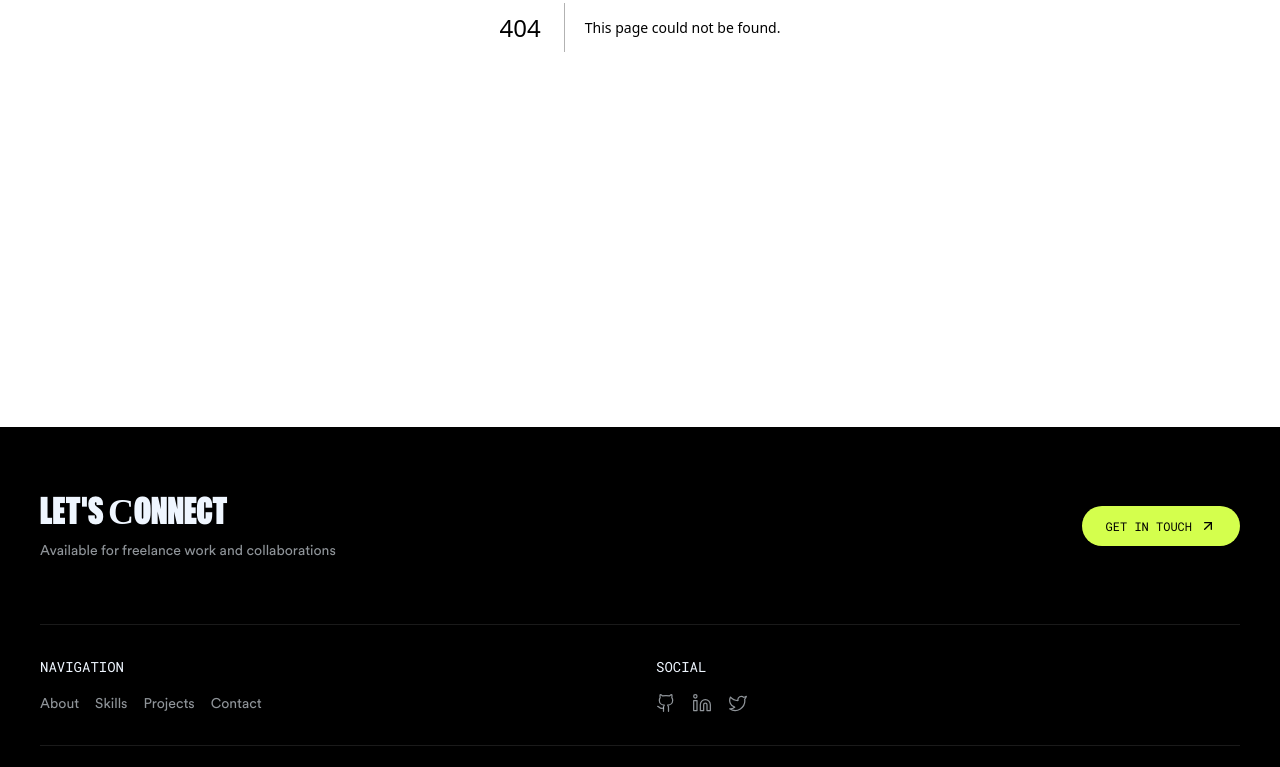
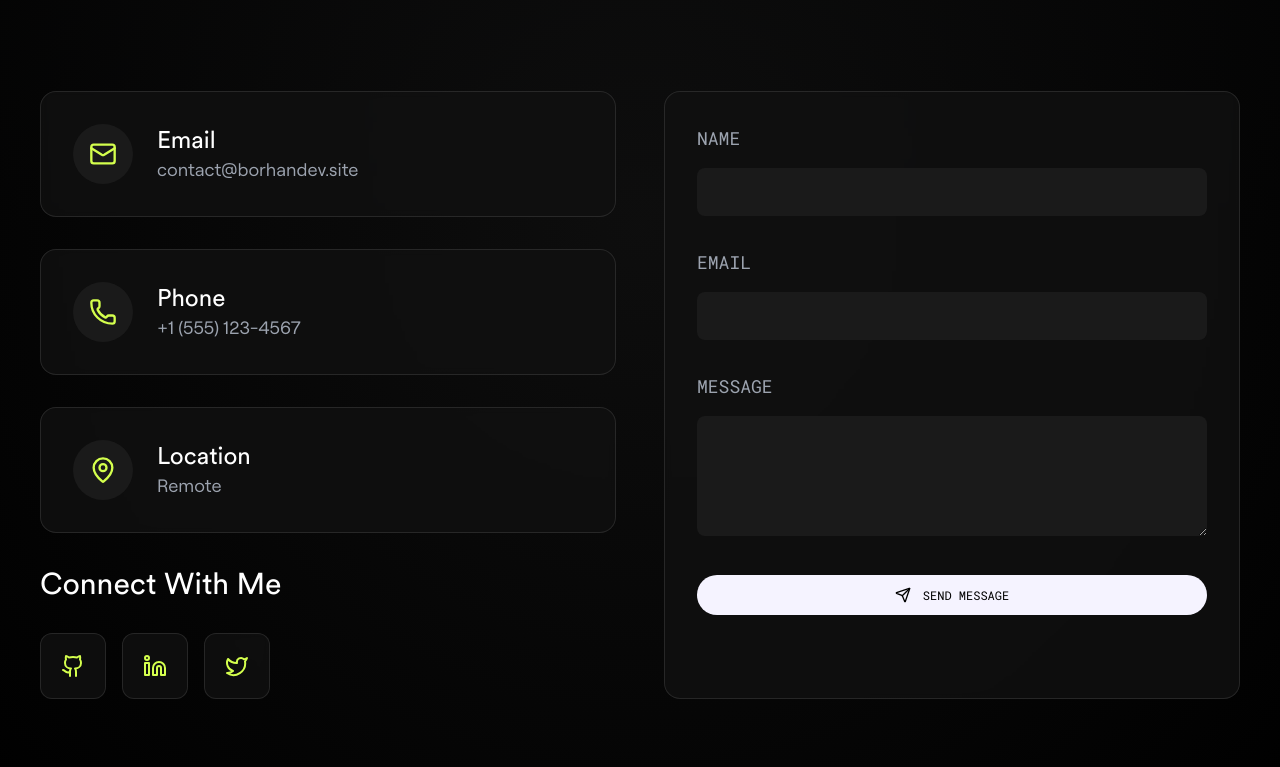
Before and after one commit to borhanrahi/borhan-dev, a Next.js app: page /contact in a window 1280 px wide. Before the commit this address had no page. Shown: the part 373-1140 px from the top of the page. Built offline with nearby package versions, Linux system fonts and the light colour scheme; a web font is replaced by a local one.

Commit message:
added a contact form

```diff
--- /dev/null
+++ b/app/(page)/contact/page.tsx
@@ -0,0 +1,13 @@
+import ContactForm from "@/app/components/contact/ContactForm";
+
+export default function ContactPage() {
+  return (
+    <main className="relative min-h-screen w-screen overflow-hidden bg-black">
+      <div className="absolute inset-0 z-0">
+        <div className="absolute inset-0 bg-gradient-to-b from-[#0f1012] via-black to-black opacity-90" />
+        <div className="absolute inset-0 bg-[radial-gradient(circle_at_50%_50%,rgba(17,17,17,0.8),rgba(0,0,0,0.8))]" />
+      </div>
+      <ContactForm />
+    </main>
+  );
+}
--- /dev/null
+++ b/app/components/contact/ContactForm.tsx
@@ -0,0 +1,187 @@
+"use client";
+
+import { useRef, useEffect } from "react";
+import { gsap } from "@/lib/gsap";
+import AnimatedTitle from "../homepage/AnimatedTitle";
+import {
+  Mail,
+  MapPin,
+  Phone,
+  Github,
+  Linkedin,
+  Twitter,
+  SendIcon,
+} from "lucide-react";
+import Button from "../homepage/Button";
+
+const contactInfo = [
+  {
+    icon: Mail,
+    title: "Email",
+    value: "contact@borhandev.site",
+    link: "mailto:contact@borhandev.site",
+  },
+  {
+    icon: Phone,
+    title: "Phone",
+    value: "+1 (555) 123-4567",
+    link: "tel:+15551234567",
+  },
+  {
+    icon: MapPin,
+    title: "Location",
+    value: "Remote",
+    link: "#",
+  },
+];
+
+const socialLinks = [
+  { icon: Github, href: "https://github.com", label: "GitHub" },
+  { icon: Linkedin, href: "https://linkedin.com", label: "LinkedIn" },
+  { icon: Twitter, href: "https://twitter.com", label: "Twitter" },
+];
+
+const ContactForm = () => {
+  const formRef = useRef<HTMLFormElement>(null);
+
+  useEffect(() => {
+    const ctx = gsap.context(() => {
+      // Animate form elements
+      gsap.from(".contact-item", {
+        y: 30,
+        opacity: 0,
+        duration: 0.8,
+        stagger: 0.2,
+        ease: "power2.out",
+      });
+
+      gsap.from(".form-element", {
+        y: 20,
+        opacity: 0,
+        duration: 0.6,
+        stagger: 0.15,
+        ease: "power2.out",
+        delay: 0.4,
+      });
+    }, formRef);
+
+    return () => ctx.revert();
+  }, []);
+
+  const handleSubmit = (e: React.FormEvent) => {
+    e.preventDefault();
+    // Add your form submission logic here
+  };
+
+  return (
+    <section ref={formRef} className="relative z-10 px-4 py-32 sm:px-10">
+      <div className="mx-auto max-w-7xl">
+        <div className="mb-20 text-center">
+          <p className="font-general text-sm uppercase text-highlight md:text-[15px]">
+            Get in Touch
+          </p>
+          <AnimatedTitle
+            title="Let's <b>C</b>reate <br/> Something <b>A</b>mazing <br/> Together"
+            containerClass="mt-5 !text-[3.5rem] sm:!text-6xl md:!text-[6.2rem]"
+          />
+        </div>
+
+        <div className="grid gap-12 md:grid-cols-2">
+          {/* Contact Info */}
+          <div className="space-y-8">
+            {contactInfo.map((item) => (
+              <div
+                key={item.title}
+                className="contact-item rounded-2xl border border-white/10 bg-[#111]/80 p-8 backdrop-blur-sm"
+              >
+                <div className="flex items-center gap-6">
+                  <div className="rounded-full bg-[#1a1a1a] p-4">
+                    <item.icon className="h-7 w-7 text-highlight" />
+                  </div>
+                  <div>
+                    <h3 className="font-circular-web text-2xl text-white">
+                      {item.title}
+                    </h3>
+                    <a
+                      href={item.link}
+                      className="font-robert-regular text-lg text-gray-400"
+                    >
+                      {item.value}
+                    </a>
+                  </div>
+                </div>
+              </div>
+            ))}
+
+            {/* Social Links */}
+            <div className="mt-12">
+              <h3 className="font-circular-web text-3xl text-white mb-8">
+                Connect With Me
+              </h3>
+              <div className="flex gap-4">
+                {socialLinks.map((social) => (
+                  <a
+                    key={social.label}
+                    href={social.href}
+                    target="_blank"
+                    rel="noopener noreferrer"
+                    className="rounded-xl border border-white/10 bg-[#111]/80 p-5 backdrop-blur-sm hover:bg-[#1a1a1a]"
+                  >
+                    <social.icon className="h-6 w-6 text-highlight" />
+                  </a>
+                ))}
+              </div>
+            </div>
+          </div>
+
+          {/* Contact Form */}
+          <form
+            onSubmit={handleSubmit}
+            className="space-y-8 rounded-2xl border border-white/10 bg-[#111]/80 p-8 backdrop-blur-sm"
+          >
+            <div className="form-element">
+              <label className="font-general text-lg uppercase text-gray-400 mb-4 block">
+                NAME
+              </label>
+              <input
+                type="text"
+                className="w-full bg-[#1a1a1a] rounded-lg px-4 py-3 font-circular-web text-white outline-none"
+                required
+              />
+            </div>
+
+            <div className="form-element">
+              <label className="font-general text-lg uppercase text-gray-400 mb-4 block">
+                EMAIL
+              </label>
+              <input
+                type="email"
+                className="w-full bg-[#1a1a1a] rounded-lg px-4 py-3 font-circular-web text-white outline-none"
+                required
+              />
+            </div>
+
+            <div className="form-element">
+              <label className="font-general text-lg uppercase text-gray-400 mb-4 block">
+                MESSAGE
+              </label>
+              <textarea
+                rows={4}
+                className="w-full bg-[#1a1a1a] rounded-lg px-4 py-3 font-circular-web text-white outline-none"
+                required
+              />
+            </div>
+
+            <Button
+              title="Send Message"
+              leftIcon={<SendIcon className="h-4 w-4" />}
+              containerClass="w-full bg-highlight text-black hover:bg-highlight/90 font-general text-lg flex items-center justify-center gap-3"
+            />
+          </form>
+        </div>
+      </div>
+    </section>
+  );
+};
+
+export default ContactForm;
```
Also changed, not shown: app/(page)/(root)/page.tsx (renamed from app/(root)/page.tsx), app/(page)/skills/page.tsx (renamed from app/skills/page.tsx).
